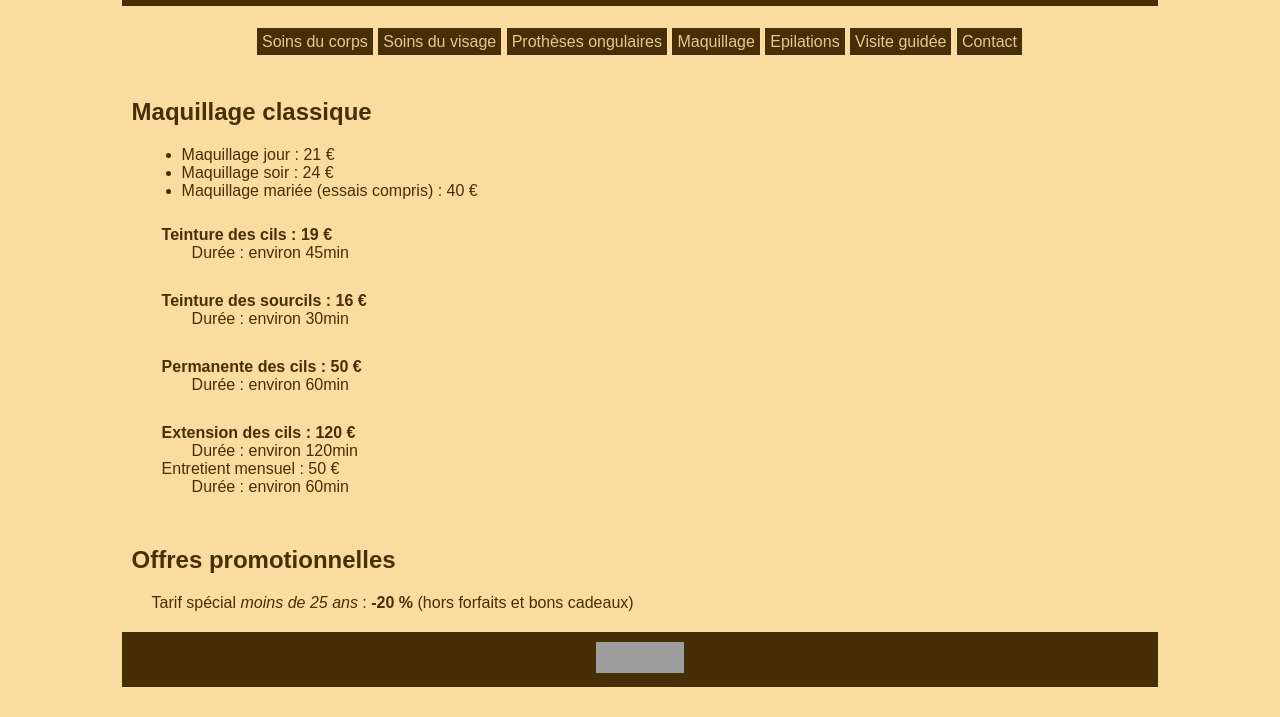
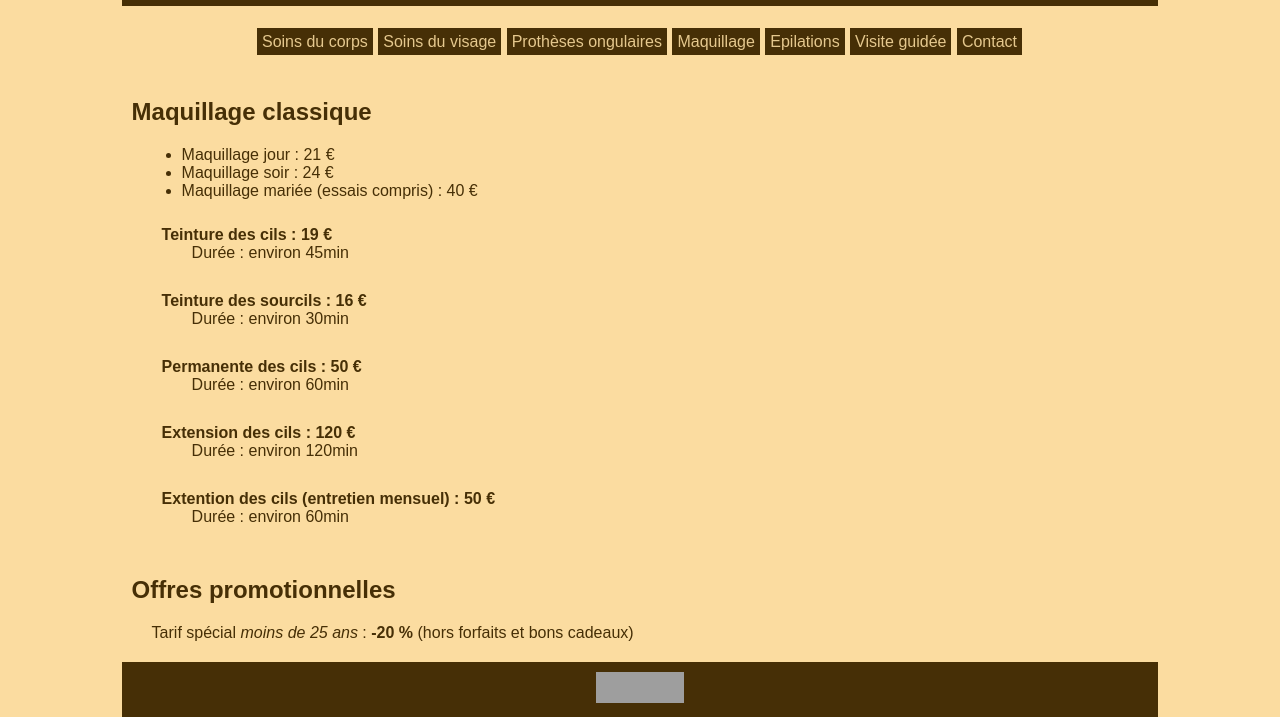
Before and after one commit to liberforce/acorpsnature, a plain HTML site: page maquillage.html in a window 1280 px wide. Shown: the part 141-858 px from the top of the page. Before the commit the page ends 828 px from the top, so only its background shows below. Drawn offline with Linux system fonts and the light colour scheme; grey boxes are pictures that could not be loaded.

Commit message:
Correction texte hors balise, faute d'orthographe

```diff
--- a/maquillage.html
+++ b/maquillage.html
@@ -51,9 +51,11 @@
 <dl>
 <dt>Extension des cils : 120 €</dt>
 <dd><div class="duree">Durée : environ 120min</div></dd>
-Entretient mensuel : 50 €
+</dl>
+
+<dl>
+<dt>Extention des cils (entretien mensuel) : 50 €</dt>
 <dd><div class="duree">Durée : environ 60min</div></dd>
-
 </dl>
 
 <h2>Offres promotionnelles</h2>
```
